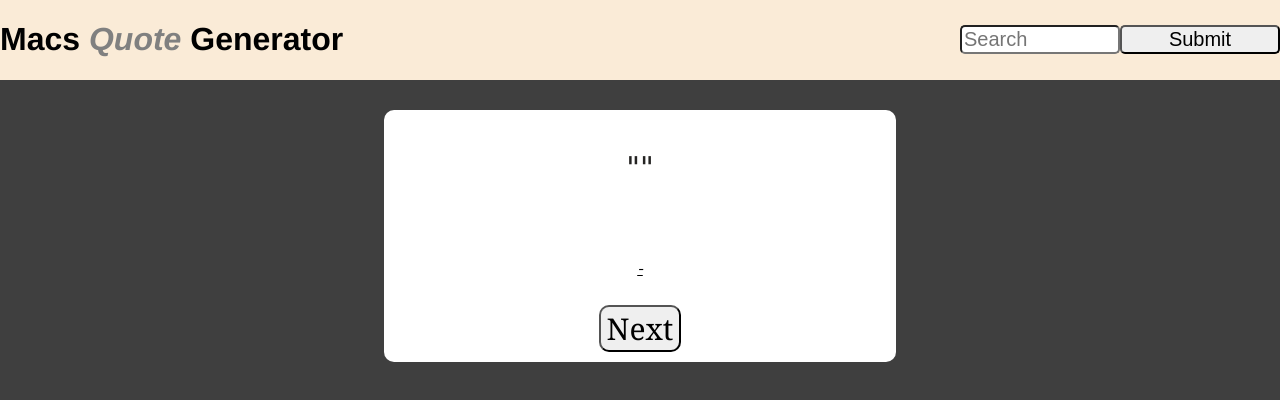
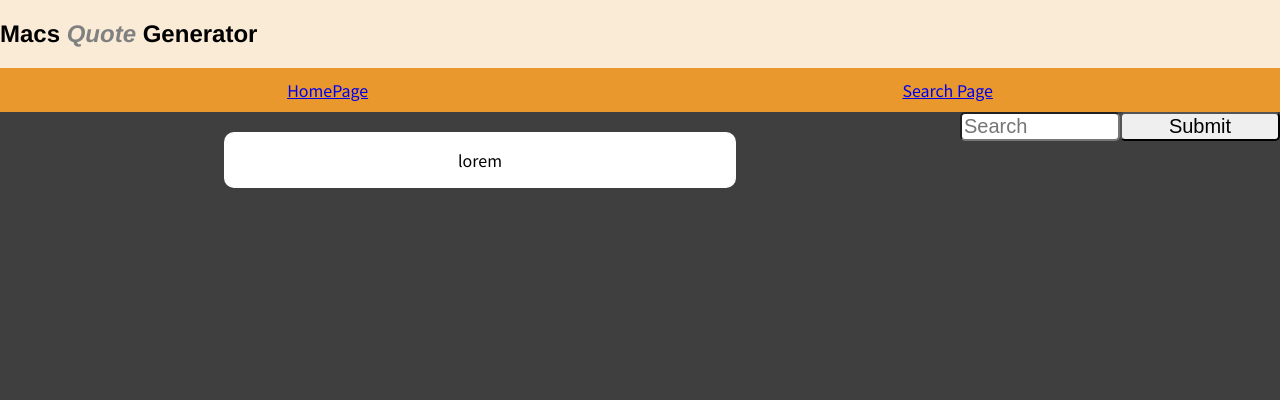
Before and after one commit to toreylittlefield/RandomQuotesGenerator-, a React (Create React App) app: page /Search in a window 1280 px wide. Shown: the top 400 px of the page. Built offline with nearby package versions, Linux system fonts and the light colour scheme; no server answers.

Commit message:
Adding searchbar and router

```diff
--- a/package.json
+++ b/package.json
@@ -10,7 +10,7 @@
     "react": "^17.0.1",
     "react-dom": "^17.0.1",
     "react-router": "^5.2.0",
-    "react-router-dom": "^6.2.1",
+    "react-router-dom": "^5.2.0",
     "react-scripts": "4.0.1",
     "request": "^2.88.2",
     "styled-components": "^5.3.3",
--- a/src/App.js
+++ b/src/App.js
@@ -1,6 +1,7 @@
 import Header from "./Header/Header";
 import QuotesMain from "./QuoteDivBlock/QuotesMain";
-import { BrowserRouter as Router, Route, Routes } from 'react-router-dom'
+import { BrowserRouter as Router, Route, Switch, NavLink } from "react-router-dom";
+import SearchPage from "./SearchPage/SearchPage";
 
 
 
@@ -12,8 +13,23 @@ function App() {
 
     <Router>
       <Header />
+      <ul className="headerNav">
+        <li><NavLink to='/'>HomePage</NavLink></li>
+        <li><NavLink to='/Search'>Search Page</NavLink></li>
+      </ul>
 
-      <QuotesMain />
+      <Switch>
+        <Route path='/Search'>
+          <SearchPage />
+        </Route>
+        <Route path='/'>
+          <QuotesMain />
+
+        </Route>
+
+
+      </Switch>
+
 
 
     </Router>
--- a/src/Header/Header.js
+++ b/src/Header/Header.js
@@ -1,4 +1,4 @@
-import SearchBar from "../SearchBar/SearchBar";
+
 
 
 const Header = () => {
@@ -10,11 +10,14 @@ const Header = () => {
     // }
 
     return (
+        <nav>
+            <div className="headerDiv">
+                <h1>Macs <span style={{ color: 'grey', fontStyle: 'italic' }}>Quote</span>  Generator</h1>
 
-        <div className="headerDiv">
-            <h1>Macs <span style={{ color: 'grey', fontStyle: 'italic' }}>Quote</span>  Generator</h1>
-            <SearchBar />
-        </div>
+            </div>
+
+        </nav>
+
 
     )
 }
--- a/src/QuoteDivBlock/QuotesMain.js
+++ b/src/QuoteDivBlock/QuotesMain.js
@@ -3,7 +3,7 @@ import { useEffect, useState } from "react";
 import ButtonNext from "./ButtonNext";
 import ButtonShare from "./ButtonShare.js";
 import Quotes from "./Quotes";
-import TrialButton from "./tweetPost";
+// import TrialButton from "./tweetPost";
 // import TrialButton from "./tweetPost";
 
 
--- a/src/SearchBar/SearchBar.js
+++ b/src/SearchBar/SearchBar.js
@@ -1,8 +1,33 @@
-import { useState } from "react";
+import { useEffect, useState } from "react";
 
 const SearchBar = () => {
 
-    const [searchItem, setSearchItem] = useState([])
+    const [searchItem, setSearchItem] = useState('')
+
+    const asyncFunction = async () => {
+        try {
+            const response = await fetch(`https://api.quotable.io/search/quotes?query=${searchItem}&fields=content`)
+
+
+
+            if (response.ok) {
+                const json = await response.json();
+                console.log(json)
+            }
+
+        } catch (e) {
+            console.log(e)
+        }
+
+    }
+
+    useEffect(() => {
+
+        asyncFunction()
+
+
+
+    }, [])
 
 
 
@@ -14,7 +39,12 @@ const SearchBar = () => {
     const handleSubmit = (e) => {
         e.preventDefault();
 
+        asyncFunction();
+
         console.log(searchItem)
+
+
+        // setSearchItem('')
 
 
     }
--- /dev/null
+++ b/src/SearchPage/SearchPage.js
@@ -0,0 +1,19 @@
+import SearchBar from "../SearchBar/SearchBar";
+
+const SearchPage = () => {
+
+    return (
+        <div className="searchPageMainDiv">
+
+            <div className="searchPageDiv">
+                <p>
+                    lorem
+                </p>
+
+            </div>
+            <SearchBar />
+        </div>
+    )
+}
+
+export default SearchPage;
--- a/src/index.css
+++ b/src/index.css
@@ -58,6 +58,36 @@ input {
 }
 
 
+.headerNav {
+  display: flex;
+  justify-content: space-around;
+  align-items: center;
+  margin: 0;
+  background-color: rgb(233, 152, 45);
+  padding: 10px 20px;
+  list-style: none;
+}
+
+.headerNav li:active {
+  background-color: #ce1a1a;
+  font-weight: bold;
+}
+
+.searchPageMainDiv {
+  display: flex;
+}
+
+.searchPageDiv {
+ background-color: white;
+  width: 50%;
+  margin: 20px auto;
+
+  text-align: center;
+  height: 40%;
+  width: 40%;
+  border-radius: 10px;
+}
+
 
 @media screen and  (max-width: 500px) {
   h1 {
```
Also changed, not shown: 2 other files (tests, documents, lock files or other folders).
